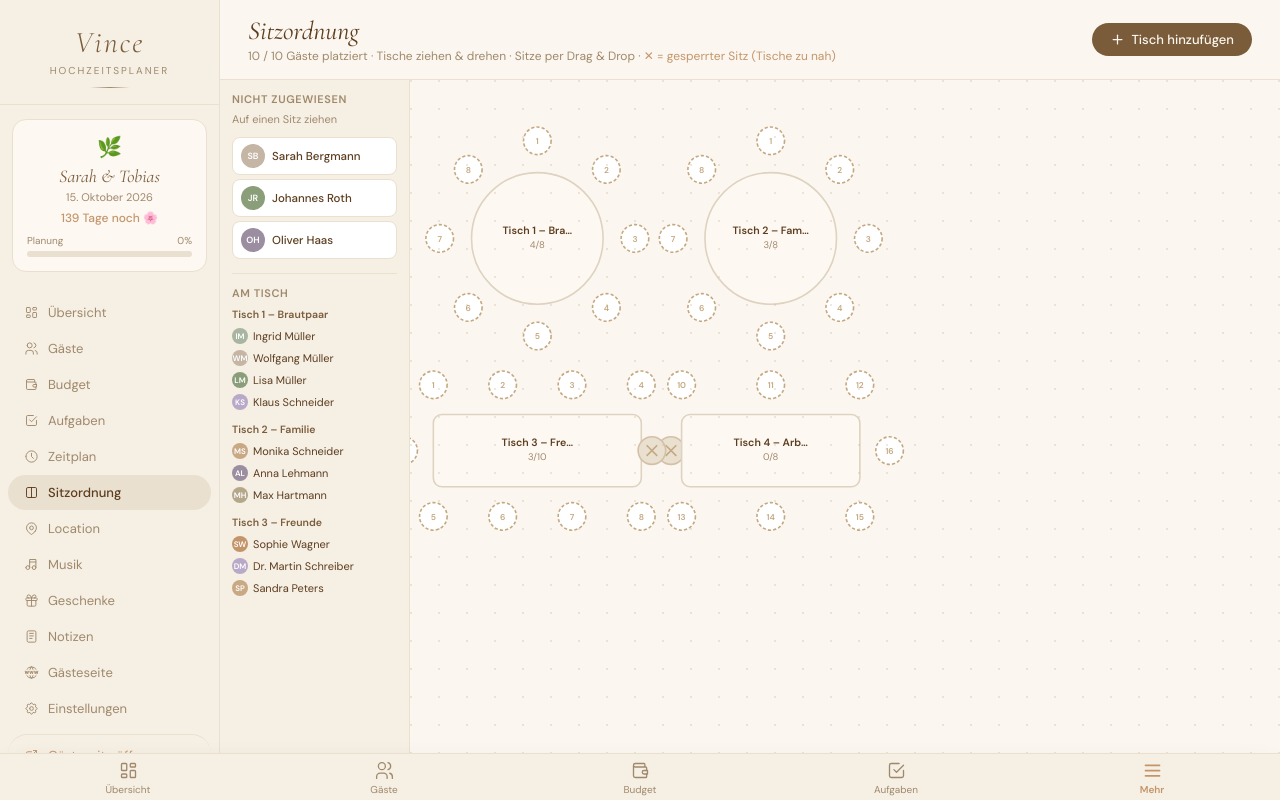
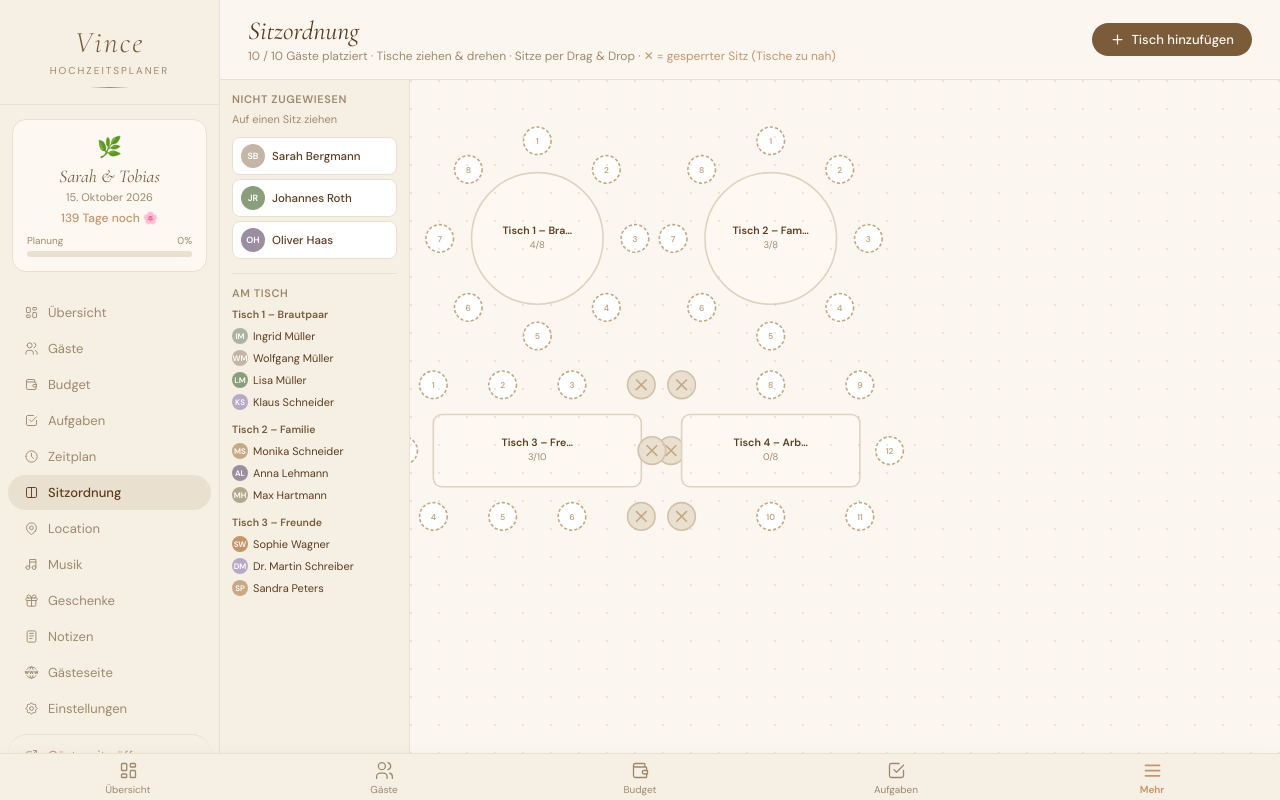
Before and after one commit to TanerTops/Wedding, a React (Vite) app: page /seating in a window 1280 px wide. Built offline with nearby package versions, Linux system fonts and the light colour scheme.

Commit message:
Update Seating.jsx

```diff
--- a/src/pages/Seating.jsx
+++ b/src/pages/Seating.jsx
@@ -137,56 +137,40 @@ function getOBBSeparation(t1, t2) {
 function getBlockedSeats(tables) {
   const blocked = {};
 
-  // Is world point inside table footprint (padded by extraPad)?
-  function pointInsideTable(wx, wy, table, extraPad = SEAT_R) {
+  // Is world point inside table footprint?
+  function pointInside(wx, wy, table, pad = SEAT_R) {
     const { rx, ry } = getTableDims(table.shape, table.seats);
     const rot = deg2rad(table.rotation || 0);
     const dx = wx - table.x, dy = wy - table.y;
     const cos = Math.cos(-rot), sin = Math.sin(-rot);
-    return Math.abs(dx*cos - dy*sin) < rx + extraPad &&
-           Math.abs(dx*sin + dy*cos) < ry + extraPad;
+    return Math.abs(dx*cos - dy*sin) < rx + pad && Math.abs(dx*sin + dy*cos) < ry + pad;
   }
 
-  // Get a seat's local X coordinate in its own table (positive = right head end)
-  function seatLocalX(wx, wy, table) {
+  // Seat local coords in its own table
+  function localCoords(wx, wy, table) {
     const rot = deg2rad(table.rotation || 0);
     const dx = wx - table.x, dy = wy - table.y;
-    return dx * Math.cos(-rot) - dy * Math.sin(-rot);
+    const cos = Math.cos(-rot), sin = Math.sin(-rot);
+    return { lx: dx*cos - dy*sin, ly: dx*sin + dy*cos };
   }
 
-  // Get a seat's local Y coordinate in its own table
-  function seatLocalY(wx, wy, table) {
-    const rot = deg2rad(table.rotation || 0);
-    const dx = wx - table.x, dy = wy - table.y;
-    return dx * Math.sin(-rot) + dy * Math.cos(-rot);
+  // Is seat on the HEAD END (short side) of its table? (large |lx|)
+  function isHeadSeat(wx, wy, table) {
+    const { rx } = getTableDims(table.shape, table.seats);
+    return Math.abs(localCoords(wx, wy, table).lx) > rx * 0.55;
   }
 
-  // Is this seat at the head end (short side) of its table?
-  function isHeadSeat(wx, wy, table) {
-    const { rx } = getTableDims(table.shape, table.seats);
-    return Math.abs(seatLocalX(wx, wy, table)) > rx * 0.55;
-  }
-
-  // Detect if two tables are in HEAD-TO-HEAD contact
-  // Returns the contact axis unit vector (from t1 toward t2) or null
-  function headToHeadContact(t1, t2) {
-    const { rx: rx1 } = getTableDims(t1.shape, t1.seats);
+  // Are t1 and t2 in head-to-head contact?
+  // Returns true if t2 is along t1's long axis (±X in t1 local space)
+  function isHeadToHead(t1, t2) {
     const rot1 = deg2rad(t1.rotation || 0);
-    // t2 centre in t1 local space
     const dx = t2.x - t1.x, dy = t2.y - t1.y;
     const cos1 = Math.cos(-rot1), sin1 = Math.sin(-rot1);
     const lx = dx*cos1 - dy*sin1;
     const ly = dx*sin1 + dy*cos1;
-    // Head-to-head = t2 is mostly along t1's X axis (the long axis for rect)
-    // AND the contact zone is near the head end of t1
-    if (Math.abs(lx) > Math.abs(ly) * 1.2) {
-      // t2 is on the left or right head end of t1
-      return { headDir: Math.sign(lx) }; // +1 = right head, -1 = left head
-    }
-    return null;
+    return Math.abs(lx) > Math.abs(ly) * 1.1;
   }
 
-  // Process every pair
   for (let i = 0; i < tables.length; i++) {
     const t1 = tables[i];
     if (t1.shape === 'round') continue;
@@ -203,65 +187,59 @@ function getBlockedSeats(tables) {
       const ddx = t1.x - t2.x, ddy = t1.y - t2.y;
       if (Math.sqrt(ddx*ddx + ddy*ddy) > (Math.max(rx1,ry1) + Math.max(rx2,ry2)) * 2 + 90) continue;
 
-      const h2h = headToHeadContact(t1, t2);
+      const h2h = isHeadToHead(t1, t2);
       const seats2 = getWorldSeats(t2);
 
+      // Find closest t2 seat to a given world point
+      function closestT2Seat(wx, wy) {
+        let minD = Infinity, minIdx = -1;
+        seats2.forEach((s2, si2) => {
+          const d = Math.hypot(s2.wx - wx, s2.wy - wy);
+          if (d < minD) { minD = d; minIdx = si2; }
+        });
+        return { idx: minIdx, dist: minD };
+      }
+
       seats1.forEach((seat, si) => {
-        if (!pointInsideTable(seat.wx, seat.wy, t2)) return;
+        const { lx: lx1, ly: ly1 } = localCoords(seat.wx, seat.wy, t1);
+        const head1 = Math.abs(lx1) > rx1 * 0.55;
 
-        const lx1 = seatLocalX(seat.wx, seat.wy, t1);
-        const ly1 = seatLocalY(seat.wx, seat.wy, t1);
-        const isHead = Math.abs(lx1) > rx1 * 0.55;
+        if (h2h && head1) {
+          // HEAD-TO-HEAD contact — this is a head-end seat of t1
 
-        if (h2h) {
-          // ── HEAD-TO-HEAD contact ─────────────────────────────────
-          // This seat of t1 is inside t2. It's a head-end seat of t1.
+          // Find nearest t2 seat
+          const { idx: mirrorIdx, dist: mirrorDist } = closestT2Seat(seat.wx, seat.wy);
+          if (mirrorIdx < 0) return;
+          const mirror = seats2[mirrorIdx];
+          const mirrorHead = isHeadSeat(mirror.wx, mirror.wy, t2);
+          const proximity = mirrorDist < SEAT_R * 4 + 20; // seats are close neighbours
 
-          // Is it the CENTRE head seat (ly1 ≈ 0) or a CORNER head seat?
-          const isCentreHead = Math.abs(ly1) < ry1 * 0.35;
-
-          if (isCentreHead) {
-            // Centre head seat → block BOTH (t1 seat AND mirror t2 seat)
-            blocked[`${t1.id}_${si}`] = true;
-            // Find closest t2 seat and block it too
-            let minD = Infinity, minIdx = -1;
-            seats2.forEach((s2, si2) => {
-              const d = Math.hypot(s2.wx - seat.wx, s2.wy - seat.wy);
-              if (d < minD) { minD = d; minIdx = si2; }
-            });
-            if (minIdx >= 0) blocked[`${t2.id}_${minIdx}`] = true;
-          } else {
-            // CORNER head seat → only block the one from the LOWER-indexed table
-            // (so exactly one of the pair survives → the other table keeps its corner seat)
-            // We block t1's corner seat only if i < j (process each pair once)
-            if (i < j) {
+          if (proximity) {
+            // CENTRE head seats (directly facing, very close): block BOTH
+            const isCentre = Math.abs(ly1) < ry1 * 0.35;
+            if (isCentre) {
               blocked[`${t1.id}_${si}`] = true;
-              // Find the t2 corner seat that mirrors this one (closest seat in t2)
-              let minD = Infinity, minIdx = -1;
-              seats2.forEach((s2, si2) => {
-                const d = Math.hypot(s2.wx - seat.wx, s2.wy - seat.wy);
-                if (d < minD) { minD = d; minIdx = si2; }
-              });
-              // Block t2's corner seat as well → but immediately un-block it
-              // Actually: we want ONE to survive. Block t1's, keep t2's.
-              // So: block t1 corner, do NOT block t2 corner.
-              // (already done above — just block t1.id_si, nothing for t2)
+              blocked[`${t2.id}_${mirrorIdx}`] = true;
+            } else {
+              // CORNER seats: block BOTH — they merge into one seat
+              // Use i < j to avoid double-processing: block t1 seat on i<j pass,
+              // block t2 mirror on i>j pass — net result: both blocked, one survives
+              // Actually we want BOTH blocked and exactly ONE rendered.
+              // Strategy: block both, but the seatOffsets counter only counts one.
+              // For rendering: block the one from the table that comes SECOND in group order.
+              // Simpler: always block t1's corner seat; mirror is blocked when j loop hits it.
+              blocked[`${t1.id}_${si}`] = true;
+              blocked[`${t2.id}_${mirrorIdx}`] = true;
             }
-            // if i > j: t2 already processed this corner from its side (j < i pass)
-            // so do nothing here → t2's corner seat stays free
           }
-        } else {
-          // ── LONG-SIDE contact ─────────────────────────────────────
-          // Block THIS seat
+        } else if (!h2h) {
+          // LONG-SIDE contact: seat of t1 is inside t2
+          if (!pointInside(seat.wx, seat.wy, t2)) return;
           blocked[`${t1.id}_${si}`] = true;
-          // Mirror-block the closest t2 seat if it's also inside t1
-          let minD = Infinity, minIdx = -1;
-          seats2.forEach((s2, si2) => {
-            const d = Math.hypot(s2.wx - seat.wx, s2.wy - seat.wy);
-            if (d < minD) { minD = d; minIdx = si2; }
-          });
-          if (minIdx >= 0 && pointInsideTable(seats2[minIdx].wx, seats2[minIdx].wy, t1)) {
-            blocked[`${t2.id}_${minIdx}`] = true;
+          // Mirror-block closest t2 seat if it's also inside t1
+          const { idx: mIdx } = closestT2Seat(seat.wx, seat.wy);
+          if (mIdx >= 0 && pointInside(seats2[mIdx].wx, seats2[mIdx].wy, t1)) {
+            blocked[`${t2.id}_${mIdx}`] = true;
           }
         }
       });
```
